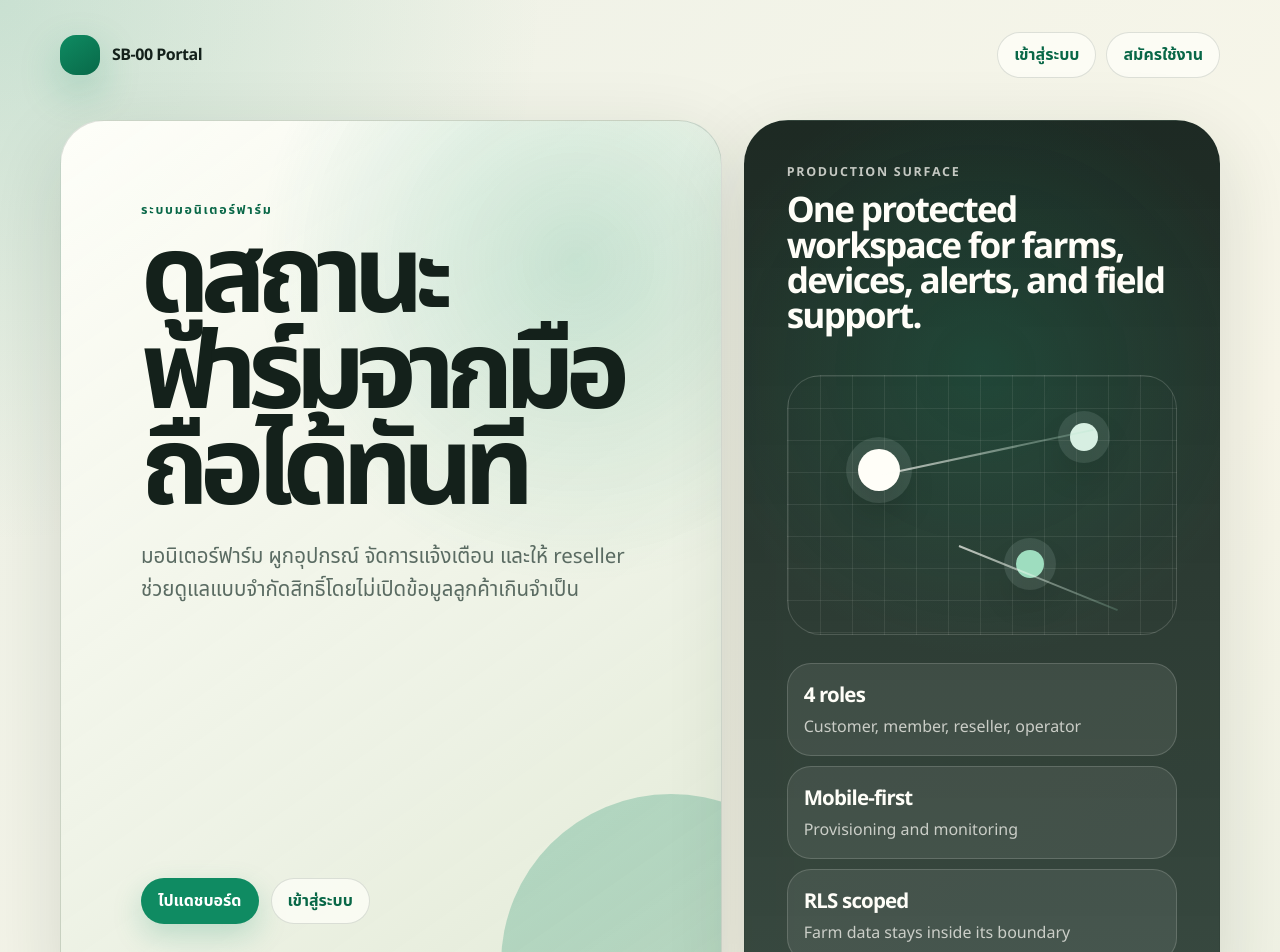
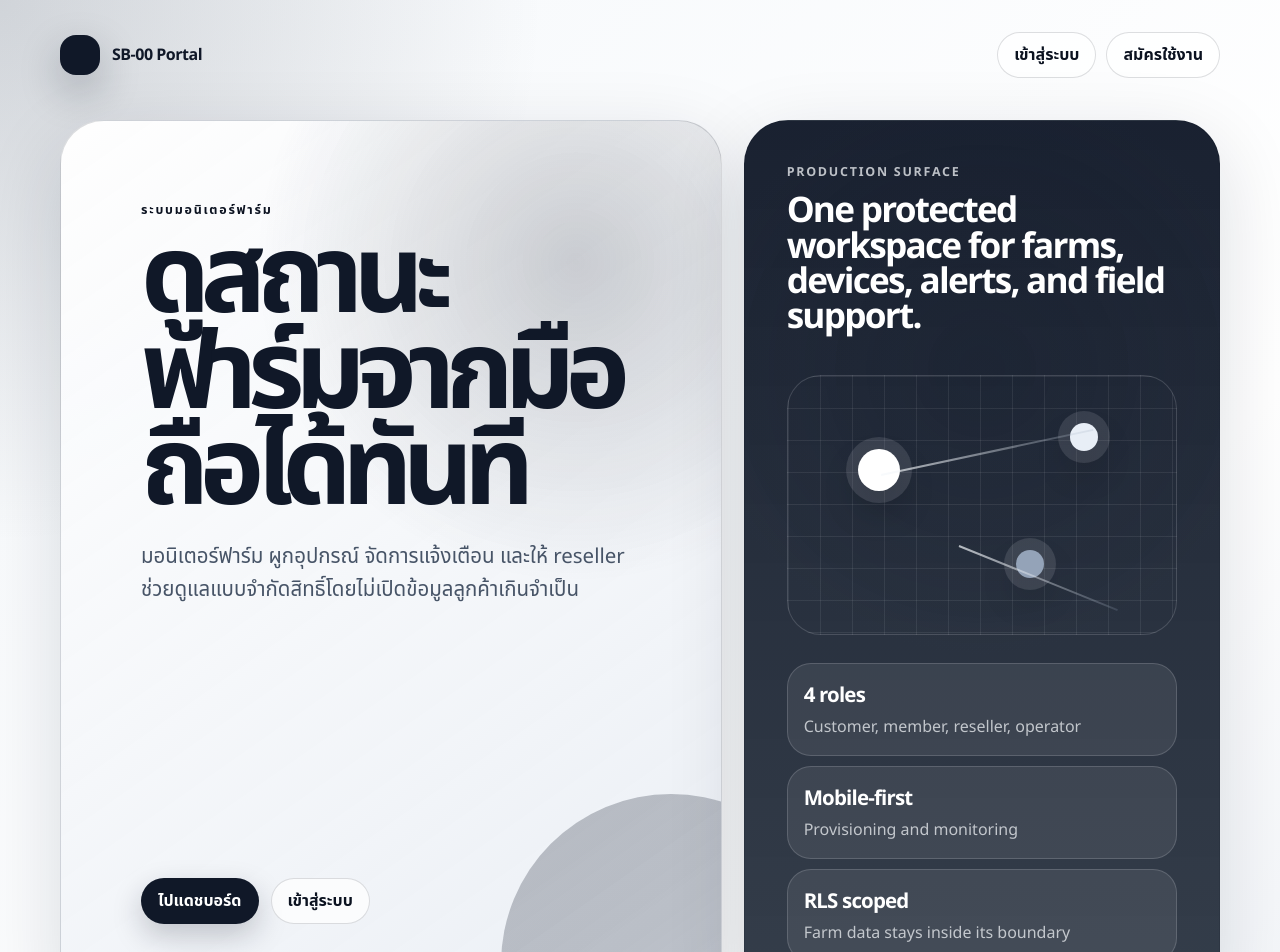
Before and after one commit to godmode99/iot-2026, a Next.js app in the folder dashboard/: page / in a window 1280 px wide. Shown: the top 952 px of the page. Built offline with nearby package versions, Linux system fonts and the light colour scheme; no server answers.

Commit message:
Apply slate dashboard palette

```diff
--- a/dashboard/app/globals.css
+++ b/dashboard/app/globals.css
@@ -1,18 +1,18 @@
 :root {
   color-scheme: light;
-  --bg: #edf1e7;
-  --bg-strong: #dfe8d5;
-  --panel: rgba(255, 255, 249, 0.88);
-  --panel-solid: #fffef8;
-  --ink: #14211b;
-  --muted: #5a6b62;
-  --line: rgba(32, 54, 43, 0.14);
-  --accent: #0f8b62;
-  --accent-strong: #086747;
-  --accent-soft: #d7efe2;
+  --bg: #F5F8FB;
+  --bg-strong: #E7ECF3;
+  --panel: rgba(255, 255, 255, 0.88);
+  --panel-solid: #FFFFFF;
+  --ink: #101828;
+  --muted: #475467;
+  --line: rgba(16, 24, 40, 0.14);
+  --accent: #101828;
+  --accent-strong: #0B1220;
+  --accent-soft: #E8EEF6;
   --warn: #a66612;
   --danger: #ad3f32;
-  --shadow: 0 24px 80px rgba(23, 42, 31, 0.14);
+  --shadow: 0 24px 80px rgba(16, 24, 40, 0.14);
 }
 
 * {
@@ -24,8 +24,8 @@ body {
   margin: 0;
   min-height: 100%;
   background:
-    radial-gradient(circle at top left, rgba(15, 139, 98, 0.16), transparent 34rem),
-    linear-gradient(135deg, var(--bg) 0%, #f8f6e9 58%, #e7eee0 100%);
+    radial-gradient(circle at top left, rgba(16, 24, 40, 0.16), transparent 34rem),
+    linear-gradient(135deg, var(--bg) 0%, #FFFFFF 58%, #E7ECF3 100%);
   color: var(--ink);
   font-family:
     "Noto Sans Thai",
@@ -43,8 +43,8 @@ body::before {
   z-index: -1;
   opacity: 0.48;
   background-image:
-    linear-gradient(rgba(20, 33, 27, 0.04) 1px, transparent 1px),
-    linear-gradient(90deg, rgba(20, 33, 27, 0.04) 1px, transparent 1px);
+    linear-gradient(rgba(16, 24, 40, 0.04) 1px, transparent 1px),
+    linear-gradient(90deg, rgba(16, 24, 40, 0.04) 1px, transparent 1px);
   background-size: 38px 38px;
   mask-image: linear-gradient(to bottom, black, transparent 78%);
 }
@@ -87,9 +87,9 @@ select {
   height: 40px;
   border-radius: 16px;
   background:
-    linear-gradient(145deg, rgba(15, 139, 98, 0.95), rgba(8, 103, 71, 0.95)),
+    linear-gradient(145deg, rgba(16, 24, 40, 0.95), rgba(16, 24, 40, 0.95)),
     var(--accent);
-  box-shadow: 0 16px 40px rgba(15, 139, 98, 0.28);
+  box-shadow: 0 16px 40px rgba(16, 24, 40, 0.28);
 }
 
 .nav-links {
@@ -126,13 +126,13 @@ select {
   color: #fff;
   background: var(--accent);
   border-color: rgba(0, 0, 0, 0);
-  box-shadow: 0 12px 30px rgba(15, 139, 98, 0.22);
+  box-shadow: 0 12px 30px rgba(16, 24, 40, 0.22);
 }
 
 .button-secondary,
 .nav-link {
   color: var(--accent-strong);
-  background: rgba(255, 255, 249, 0.7);
+  background: rgba(255, 255, 255, 0.7);
 }
 
 .nav-link.is-active {
@@ -153,14 +153,14 @@ select {
 
 .button:hover:not(:disabled) {
   background: var(--accent-strong);
-  box-shadow: 0 18px 38px rgba(15, 139, 98, 0.28);
+  box-shadow: 0 18px 38px rgba(16, 24, 40, 0.28);
 }
 
 .button-secondary:hover:not(:disabled),
 .nav-link:hover {
-  border-color: rgba(15, 139, 98, 0.32);
-  background: rgba(255, 255, 249, 0.9);
-  box-shadow: 0 12px 28px rgba(23, 42, 31, 0.1);
+  border-color: rgba(16, 24, 40, 0.32);
+  background: rgba(255, 255, 255, 0.9);
+  box-shadow: 0 12px 28px rgba(16, 24, 40, 0.1);
 }
 
 .button:active:not(:disabled),
@@ -202,9 +202,9 @@ select {
   padding: 10px;
   border: 1px solid var(--line);
   border-radius: 28px;
-  background: rgba(255, 255, 249, 0.72);
+  background: rgba(255, 255, 255, 0.72);
   backdrop-filter: blur(18px);
-  box-shadow: 0 18px 48px rgba(23, 42, 31, 0.12);
+  box-shadow: 0 18px 48px rgba(16, 24, 40, 0.12);
 }
 
 .app-nav-links {
@@ -248,7 +248,7 @@ select {
   right: -80px;
   bottom: -90px;
   border-radius: 999px;
-  background: rgba(15, 139, 98, 0.14);
+  background: rgba(16, 24, 40, 0.14);
   filter: blur(2px);
 }
 
@@ -320,15 +320,15 @@ h2 {
 .metric {
   padding: 18px;
   border-radius: 24px;
-  background: rgba(255, 255, 249, 0.78);
+  background: rgba(255, 255, 255, 0.78);
   border: 1px solid var(--line);
 }
 
 .metric-emphasis {
   background:
-    linear-gradient(145deg, rgba(15, 139, 98, 0.14), rgba(255, 255, 249, 0.9)),
+    linear-gradient(145deg, rgba(16, 24, 40, 0.14), rgba(255, 255, 255, 0.9)),
     var(--panel-solid);
-  border-color: rgba(15, 139, 98, 0.22);
+  border-color: rgba(16, 24, 40, 0.22);
 }
 
 .metric-value {
@@ -374,8 +374,8 @@ h2 {
 }
 
 .pill.is-online {
-  background: #d7efe2;
-  color: #086747;
+  background: #E8EEF6;
+  color: #101828;
 }
 
 .pill.is-offline {
@@ -411,8 +411,8 @@ h2 {
   padding: clamp(30px, 8vw, 80px);
   border-radius: 44px;
   background:
-    radial-gradient(circle at 78% 16%, rgba(15, 139, 98, 0.2), transparent 20rem),
-    linear-gradient(145deg, rgba(255, 255, 249, 0.96), rgba(223, 232, 213, 0.84));
+    radial-gradient(circle at 78% 16%, rgba(16, 24, 40, 0.2), transparent 20rem),
+    linear-gradient(145deg, rgba(255, 255, 255, 0.96), rgba(231, 236, 243, 0.84));
 }
 
 .home-hero-copy::after {
@@ -424,8 +424,8 @@ h2 {
   bottom: -130px;
   border-radius: 999px;
   background:
-    linear-gradient(145deg, rgba(15, 139, 98, 0.18), rgba(8, 103, 71, 0.08)),
-    rgba(15, 139, 98, 0.1);
+    linear-gradient(145deg, rgba(16, 24, 40, 0.18), rgba(16, 24, 40, 0.08)),
+    rgba(16, 24, 40, 0.1);
 }
 
 .home-hero-copy > * {
@@ -445,24 +445,24 @@ h2 {
   padding: clamp(24px, 5vw, 42px);
   border-radius: 44px;
   background:
-    radial-gradient(circle at 50% 28%, rgba(15, 139, 98, 0.22), transparent 18rem),
-    linear-gradient(180deg, rgba(20, 33, 27, 0.96), rgba(36, 55, 46, 0.9));
-  color: #fffef8;
+    radial-gradient(circle at 50% 28%, rgba(16, 24, 40, 0.22), transparent 18rem),
+    linear-gradient(180deg, rgba(16, 24, 40, 0.96), rgba(31, 41, 55, 0.9));
+  color: #FFFFFF;
 }
 
 .home-signal-panel .eyebrow,
 .home-signal-panel .muted {
-  color: rgba(255, 254, 248, 0.74);
+  color: rgba(245, 248, 251, 0.74);
 }
 
 .home-signal-map {
   min-height: 260px;
   position: relative;
-  border: 1px solid rgba(255, 254, 248, 0.16);
+  border: 1px solid rgba(245, 248, 251, 0.16);
   border-radius: 34px;
   background:
-    linear-gradient(rgba(255, 254, 248, 0.08) 1px, transparent 1px),
-    linear-gradient(90deg, rgba(255, 254, 248, 0.08) 1px, transparent 1px);
+    linear-gradient(rgba(245, 248, 251, 0.08) 1px, transparent 1px),
+    linear-gradient(90deg, rgba(245, 248, 251, 0.08) 1px, transparent 1px);
   background-size: 32px 32px;
 }
 
@@ -478,7 +478,7 @@ h2 {
   border-radius: 999px;
   background: var(--accent-soft);
   box-shadow:
-    0 0 0 12px rgba(215, 239, 226, 0.12),
+    0 0 0 12px rgba(232, 238, 246, 0.12),
     0 18px 36px rgba(0, 0, 0, 0.24);
 }
 
@@ -487,7 +487,7 @@ h2 {
   height: 42px;
   left: 18%;
   top: 28%;
-  background: #fffef8;
+  background: #FFFFFF;
 }
 
 .home-node-secondary {
@@ -498,13 +498,13 @@ h2 {
 .home-node-tertiary {
   right: 34%;
   bottom: 22%;
-  background: #9eddbf;
+  background: #94A3B8;
 }
 
 .home-signal-line {
   height: 2px;
   transform-origin: left;
-  background: linear-gradient(90deg, rgba(255, 254, 248, 0.7), rgba(158, 221, 191, 0.2));
+  background: linear-gradient(90deg, rgba(245, 248, 251, 0.7), rgba(148, 163, 184, 0.2));
 }
 
 .home-signal-line-a {
@@ -530,9 +530,9 @@ h2 {
   display: grid;
   gap: 4px;
   padding: 16px;
-  border: 1px solid rgba(255, 254, 248, 0.16);
+  border: 1px solid rgba(245, 248, 251, 0.16);
   border-radius: 24px;
-  background: rgba(255, 254, 248, 0.08);
+  background: rgba(245, 248, 251, 0.08);
 }
 
 .home-proof-item strong {
@@ -541,7 +541,7 @@ h2 {
 }
 
 .home-proof-item span {
-  color: rgba(255, 254, 248, 0.72);
+  color: rgba(245, 248, 251, 0.72);
 }
 
 .home-lanes {
@@ -558,7 +558,7 @@ h2 {
   padding: 22px;
   border: 1px solid var(--line);
   border-radius: 30px;
-  background: rgba(255, 255, 249, 0.74);
+  background: rgba(255, 255, 255, 0.74);
 }
 
 .home-lane > span {
@@ -566,7 +566,7 @@ h2 {
   height: 100%;
   min-height: 72px;
   border-radius: 999px;
-  background: linear-gradient(180deg, var(--accent), rgba(15, 139, 98, 0.18));
+  background: linear-gradient(180deg, var(--accent), rgba(16, 24, 40, 0.18));
 }
 
 .home-lane p {
@@ -583,8 +583,8 @@ h2 {
   padding: clamp(24px, 5vw, 40px);
   border-radius: 36px;
   background:
-    radial-gradient(circle at 92% 16%, rgba(15, 139, 98, 0.16), transparent 18rem),
-    rgba(255, 255, 249, 0.84);
+    radial-gradient(circle at 92% 16%, rgba(16, 24, 40, 0.16), transparent 18rem),
+    rgba(255, 255, 255, 0.84);
 }
 
 .home-cta-panel h2 {
@@ -613,8 +613,8 @@ h2 {
   border: 1px solid var(--line);
   border-radius: 40px;
   background:
-    radial-gradient(circle at 16% 12%, rgba(15, 139, 98, 0.24), transparent 24rem),
-    linear-gradient(145deg, rgba(255, 255, 249, 0.95), rgba(223, 232, 213, 0.82));
+    radial-gradient(circle at 16% 12%, rgba(16, 24, 40, 0.24), transparent 24rem),
+    linear-gradient(145deg, rgba(255, 255, 255, 0.95), rgba(231, 236, 243, 0.82));
   box-shadow: var(--shadow);
   overflow: hidden;
   position: relative;
@@ -628,7 +628,7 @@ h2 {
   right: -110px;
   bottom: -120px;
   border-radius: 999px;
-  background: rgba(15, 139, 98, 0.14);
+  background: rgba(16, 24, 40, 0.14);
 }
 
 .auth-side-panel > * {
@@ -701,8 +701,8 @@ h2 {
   border: 1px solid var(--line);
   border-radius: 36px;
   background:
-    radial-gradient(circle at 12% 20%, rgba(15, 139, 98, 0.18), transparent 24rem),
-    linear-gradient(145deg, rgba(255, 255, 249, 0.92), rgba(230, 240, 222, 0.84));
+    radial-gradient(circle at 12% 20%, rgba(16, 24, 40, 0.18), transparent 24rem),
+    linear-gradient(145deg, rgba(255, 255, 255, 0.92), rgba(231, 236, 243, 0.84));
   box-shadow: var(--shadow);
   overflow: hidden;
 }
@@ -730,16 +730,16 @@ h2 {
   border: 1px solid var(--line);
   border-radius: 999px;
   padding: 8px 12px;
-  background: rgba(255, 255, 249, 0.76);
+  background: rgba(255, 255, 255, 0.76);
   color: var(--muted);
   font-size: 0.86rem;
   font-weight: 800;
 }
 
 .health-chip.is-online {
-  border-color: rgba(15, 139, 98, 0.2);
-  background: #d7efe2;
-  color: #086747;
+  border-color: rgba(16, 24, 40, 0.2);
+  background: #E8EEF6;
+  color: #101828;
 }
 
 .health-chip.is-offline {
@@ -760,12 +760,12 @@ h2 {
   justify-content: space-between;
   gap: 18px;
   padding: clamp(22px, 5vw, 34px);
-  border: 1px dashed rgba(15, 139, 98, 0.34);
+  border: 1px dashed rgba(16, 24, 40, 0.34);
   border-radius: 32px;
   background:
-    radial-gradient(circle at 90% 16%, rgba(15, 139, 98, 0.14), transparent 16rem),
-    rgba(255, 255, 249, 0.76);
-  box-shadow: 0 16px 42px rgba(23, 42, 31, 0.1);
+    radial-gradient(circle at 90% 16%, rgba(16, 24, 40, 0.14), transparent 16rem),
+    rgba(255, 255, 255, 0.76);
+  box-shadow: 0 16px 42px rgba(16, 24, 40, 0.1);
 }
 
 .empty-panel h2 {
@@ -781,8 +781,8 @@ h2 {
   border: 1px solid var(--line);
   border-radius: 36px;
   background:
-    radial-gradient(circle at 12% 10%, rgba(15, 139, 98, 0.18), transparent 22rem),
-    linear-gradient(145deg, rgba(255, 255, 249, 0.94), rgba(230, 240, 222, 0.82));
+    radial-gradient(circle at 12% 10%, rgba(16, 24, 40, 0.18), transparent 22rem),
+    linear-gradient(145deg, rgba(255, 255, 255, 0.94), rgba(231, 236, 243, 0.82));
   box-shadow: var(--shadow);
 }
 
@@ -790,9 +790,9 @@ h2 {
   display: grid;
   gap: 12px;
   padding: 20px;
-  border: 1px solid rgba(15, 139, 98, 0.18);
+  border: 1px solid rgba(16, 24, 40, 0.18);
   border-radius: 28px;
-  background: rgba(255, 255, 249, 0.74);
+  background: rgba(255, 255, 255, 0.74);
 }
 
 .device-hero-panel strong {
@@ -816,8 +816,8 @@ h2 {
   border: 1px solid var(--line);
   border-radius: 36px;
   background:
-    radial-gradient(circle at 86% 12%, rgba(15, 139, 98, 0.16), transparent 22rem),
-    linear-gradient(145deg, rgba(255, 255, 249, 0.95), rgba(223, 232, 213, 0.84));
+    radial-gradient(circle at 86% 12%, rgba(16, 24, 40, 0.16), transparent 22rem),
+    linear-gradient(145deg, rgba(255, 255, 255, 0.95), rgba(231, 236, 243, 0.84));
   box-shadow: var(--shadow);
 }
 
@@ -825,9 +825,9 @@ h2 {
   display: grid;
   gap: 14px;
   padding: 18px;
-  border: 1px solid rgba(15, 139, 98, 0.18);
+  border: 1px solid rgba(16, 24, 40, 0.18);
   border-radius: 28px;
-  background: rgba(255, 255, 249, 0.74);
+  background: rgba(255, 255, 255, 0.74);
 }
 
 .farm-contact-strip {
@@ -859,12 +859,12 @@ h2 {
   gap: 18px;
   min-width: 0;
   padding: clamp(20px, 4vw, 30px);
-  border: 1px solid rgba(15, 139, 98, 0.14);
+  border: 1px solid rgba(16, 24, 40, 0.14);
   border-radius: 30px;
   background:
-    linear-gradient(180deg, rgba(255, 255, 249, 0.9), rgba(255, 255, 249, 0.72)),
+    linear-gradient(180deg, rgba(255, 255, 255, 0.9), rgba(255, 255, 255, 0.72)),
     var(--panel-solid);
-  box-shadow: 0 18px 54px rgba(23, 42, 31, 0.1);
+  box-shadow: 0 18px 54px rgba(16, 24, 40, 0.1);
 }
 
 .farm-panel-heading {
@@ -899,9 +899,9 @@ h2 {
   gap: 14px;
   min-width: 0;
   padding: 14px;
-  border: 1px solid rgba(15, 139, 98, 0.12);
+  border: 1px solid rgba(16, 24, 40, 0.12);
   border-radius: 20px;
-  background: rgba(255, 255, 249, 0.62);
+  background: rgba(255, 255, 255, 0.62);
   transition:
     background-color 160ms ease,
     border-color 160ms ease,
@@ -911,8 +911,8 @@ h2 {
 .farm-access-list li:hover,
 .farm-audit-list li:hover {
   transform: translateX(2px);
-  border-color: rgba(15, 139, 98, 0.24);
-  background: rgba(255, 255, 249, 0.82);
+  border-color: rgba(16, 24, 40, 0.24);
+  background: rgba(255, 255, 255, 0.82);
 }
 
 .farm-access-list li > div {
@@ -939,10 +939,10 @@ h2 {
   display: grid;
   min-height: 120px;
   place-items: center;
-  border: 1px dashed rgba(15, 139, 98, 0.24);
+  border: 1px dashed rgba(16, 24, 40, 0.24);
   border-radius: 22px;
   color: var(--muted);
-  background: rgba(255, 255, 249, 0.48);
+  background: rgba(255, 255, 255, 0.48);
   text-align: center;
 }
 
@@ -955,8 +955,8 @@ h2 {
 
 .farm-panel:hover {
   transform: translateY(-1px);
-  border-color: rgba(15, 139, 98, 0.22);
-  box-shadow: 0 18px 52px rgba(23, 42, 31, 0.1);
+  border-color: rgba(16, 24, 40, 0.22);
+  box-shadow: 0 18px 52px rgba(16, 24, 40, 0.1);
 }
 
 .permission-grid,
@@ -980,9 +980,9 @@ h2 {
   gap: 14px !important;
   min-height: 48px;
   padding: 11px 12px;
-  border: 1px solid rgba(15, 139, 98, 0.13);
+  border: 1px solid rgba(16, 24, 40, 0.13);
   border-radius: 16px;
-  background: rgba(255, 255, 249, 0.7);
+  background: rgba(255, 255, 255, 0.7);
   color: var(--ink) !important;
   font-size: 0.92rem !important;
   font-weight: 800 !important;
@@ -996,14 +996,14 @@ h2 {
 
 .settings-check-row:hover {
   transform: translateY(-1px);
-  border-color: rgba(15, 139, 98, 0.28);
-  background: rgba(255, 255, 249, 0.92);
-  box-shadow: 0 12px 26px rgba(23, 42, 31, 0.08);
+  border-color: rgba(16, 24, 40, 0.28);
+  background: rgba(255, 255, 255, 0.92);
+  box-shadow: 0 12px 26px rgba(16, 24, 40, 0.08);
 }
 
 .settings-check-row:has(input:checked) {
-  border-color: rgba(15, 139, 98, 0.36);
-  background: rgba(215, 239, 226, 0.7);
+  border-color: rgba(16, 24, 40, 0.36);
+  background: rgba(232, 238, 246, 0.7);
 }
 
 .settings-check-row input,
@@ -1027,8 +1027,8 @@ h2 {
   border: 1px solid var(--line);
   border-radius: 36px;
   background:
-    radial-gradient(circle at 18% 14%, rgba(15, 139, 98, 0.16), transparent 22rem),
-    linear-gradient(145deg, rgba(255, 255, 249, 0.94), rgba(223, 232, 213, 0.84));
+    radial-gradient(circle at 18% 14%, rgba(16, 24, 40, 0.16), transparent 22rem),
+    linear-gradient(145deg, rgba(255, 255, 255, 0.94), rgba(231, 236, 243, 0.84));
   box-shadow: var(--shadow);
 }
 
@@ -1036,9 +1036,9 @@ h2 {
   display: grid;
   gap: 14px;
   padding: 18px;
-  border: 1px solid rgba(15, 139, 98, 0.18);
+  border: 1px solid rgba(16, 24, 40, 0.18);
   border-radius: 28px;
-  background: rgba(255, 255, 249, 0.74);
+  background: rgba(255, 255, 255, 0.74);
 }
 
 .ops-health-strip {
@@ -1066,8 +1066,8 @@ h2 {
   padding: 22px;
   border: 1px solid var(--line);
   border-radius: 28px;
-  background: rgba(255, 255, 249, 0.72);
-  box-shadow: 0 14px 38px rgba(23, 42, 31, 0.1);
+  background: rgba(255, 255, 255, 0.72);
+  box-shadow: 0 14px 38px rgba(16, 24, 40, 0.1);
   transition:
     border-color 160ms ease,
     transform 160ms ease,
@@ -1076,8 +1076,8 @@ h2 {
 
 .action-card:hover {
   transform: translateY(-2px);
-  border-color: rgba(15, 139, 98, 0.32);
-  box-shadow: 0 20px 46px rgba(23, 42, 31, 0.13);
+  border-color: rgba(16, 24, 40, 0.32);
+  box-shadow: 0 20px 46px rgba(16, 24, 40, 0.13);
 }
 
 .action-card strong {
@@ -1094,8 +1094,8 @@ h2 {
   border: 1px solid var(--line);
   border-radius: 36px;
   background:
-    radial-gradient(circle at 14% 12%, rgba(15, 139, 98, 0.2), transparent 22rem),
-    linear-gradient(145deg, rgba(255, 255, 249, 0.94), rgba(223, 232, 213, 0.86));
+    radial-gradient(circle at 14% 12%, rgba(16, 24, 40, 0.2), transparent 22rem),
+    linear-gradient(145deg, rgba(255, 255, 255, 0.94), rgba(231, 236, 243, 0.86));
   box-shadow: var(--shadow);
 }
 
@@ -1107,9 +1107,9 @@ h2 {
 .provision-resolve-form {
   margin-top: 0;
   padding: 18px;
-  border: 1px solid rgba(15, 139, 98, 0.16);
+  border: 1px solid rgba(16, 24, 40, 0.16);
   border-radius: 28px;
-  background: rgba(255, 255, 249, 0.74);
+  background: rgba(255, 255, 255, 0.74);
 }
 
 .provision-resolve-form input {
@@ -1131,7 +1131,7 @@ h2 {
   padding: 12px;
   border: 1px solid var(--line);
   border-radius: 22px;
-  background: rgba(255, 255, 249, 0.62);
+  background: rgba(255, 255, 255, 0.62);
   transition:
     background-color 160ms ease,
     border-color 160ms ease,
@@ -1140,8 +1140,8 @@ h2 {
 
 .provision-step:hover {
   transform: translateY(-2px);
-  border-color: rgba(15, 139, 98, 0.28);
-  background: rgba(255, 255, 249, 0.82);
+  border-color: rgba(16, 24, 40, 0.28);
+  background: rgba(255, 255, 255, 0.82);
 }
 
 .provision-step span {
@@ -1210,7 +1210,7 @@ h2 {
   border: 1px solid var(--line);
   border-radius: 24px;
   background:
-    linear-gradient(180deg, rgba(255, 255, 249, 0.84), rgba(215, 239, 226, 0.36)),
+    linear-gradient(180deg, rgba(255, 255, 255, 0.84), rgba(232, 238, 246, 0.36)),
     var(--panel-solid);
 }
 
@@ -1220,7 +1220,7 @@ h2 {
   height: var(--level);
   border-radius: 999px 999px 4px 4px;
   background: linear-gradient(180deg, var(--accent), var(--accent-strong));
-  box-shadow: 0 10px 22px rgba(15, 139, 98, 0.16);
+  box-shadow: 0 10px 22px rgba(16, 24, 40, 0.16);
 }
 
 .stacked-row {
@@ -1259,7 +1259,7 @@ h2 {
 }
 
 .confirm-dialog::backdrop {
-  background: rgba(20, 33, 27, 0.42);
+  background: rgba(16, 24, 40, 0.42);
   backdrop-filter: blur(6px);
 }
 
@@ -1268,7 +1268,7 @@ h2 {
   border: 1px solid var(--line);
   border-radius: 30px;
   background: var(--panel-solid);
-  box-shadow: 0 28px 90px rgba(20, 33, 27, 0.28);
+  box-shadow: 0 28px 90px rgba(16, 24, 40, 0.28);
 }
 
 .mobile-list-row {
@@ -1318,7 +1318,7 @@ h2 {
 
 .form input:hover,
 .form select:hover {
-  border-color: rgba(15, 139, 98, 0.28);
+  border-color: rgba(16, 24, 40, 0.28);
 }
 
 .form input:focus-visible,
@@ -1326,14 +1326,14 @@ h2 {
 .button:focus-visible,
 .button-secondary:focus-visible,
 .nav-link:focus-visible {
-  outline: 3px solid rgba(15, 139, 98, 0.22);
+  outline: 3px solid rgba(16, 24, 40, 0.22);
   outline-offset: 3px;
 }
 
 .form input:focus-visible,
 .form select:focus-visible {
   border-color: var(--accent);
-  box-shadow: 0 0 0 4px rgba(15, 139, 98, 0.12);
+  box-shadow: 0 0 0 4px rgba(16, 24, 40, 0.12);
   transform: translateY(-1px);
 }
 
```
